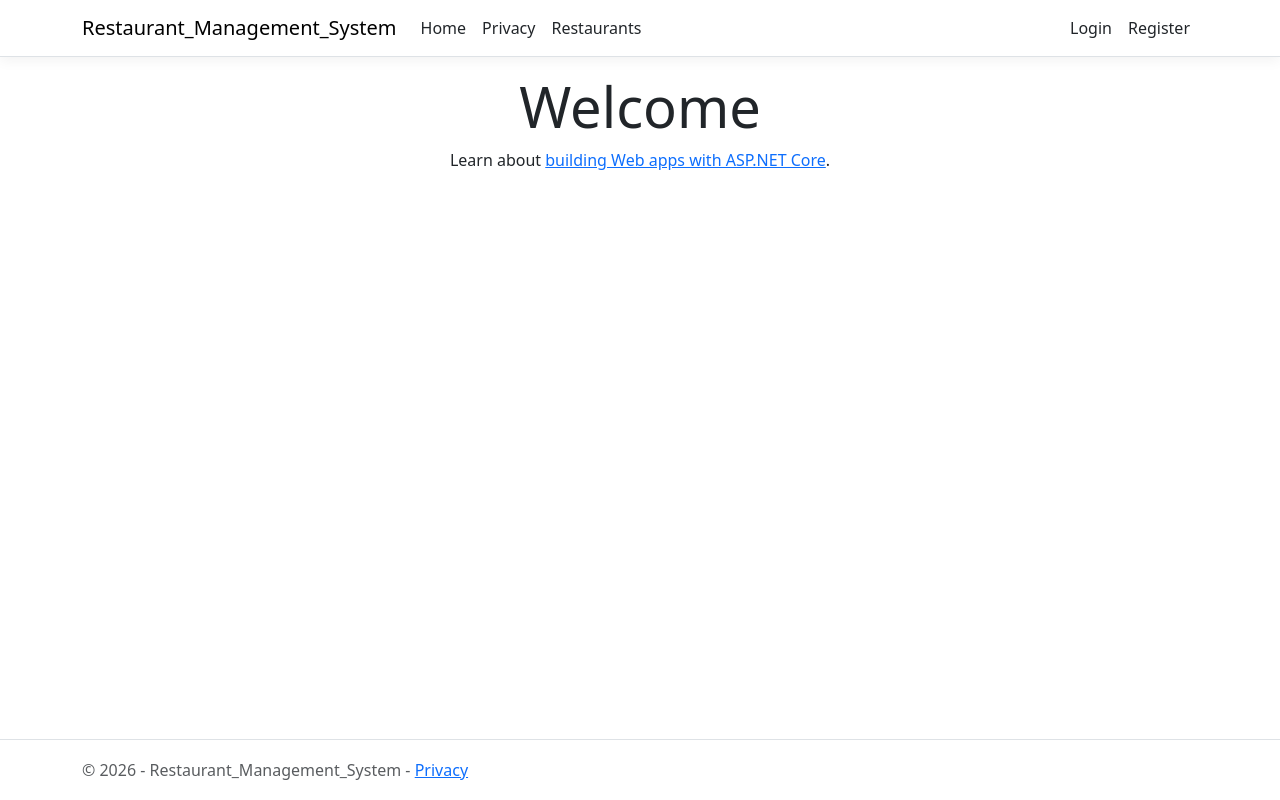
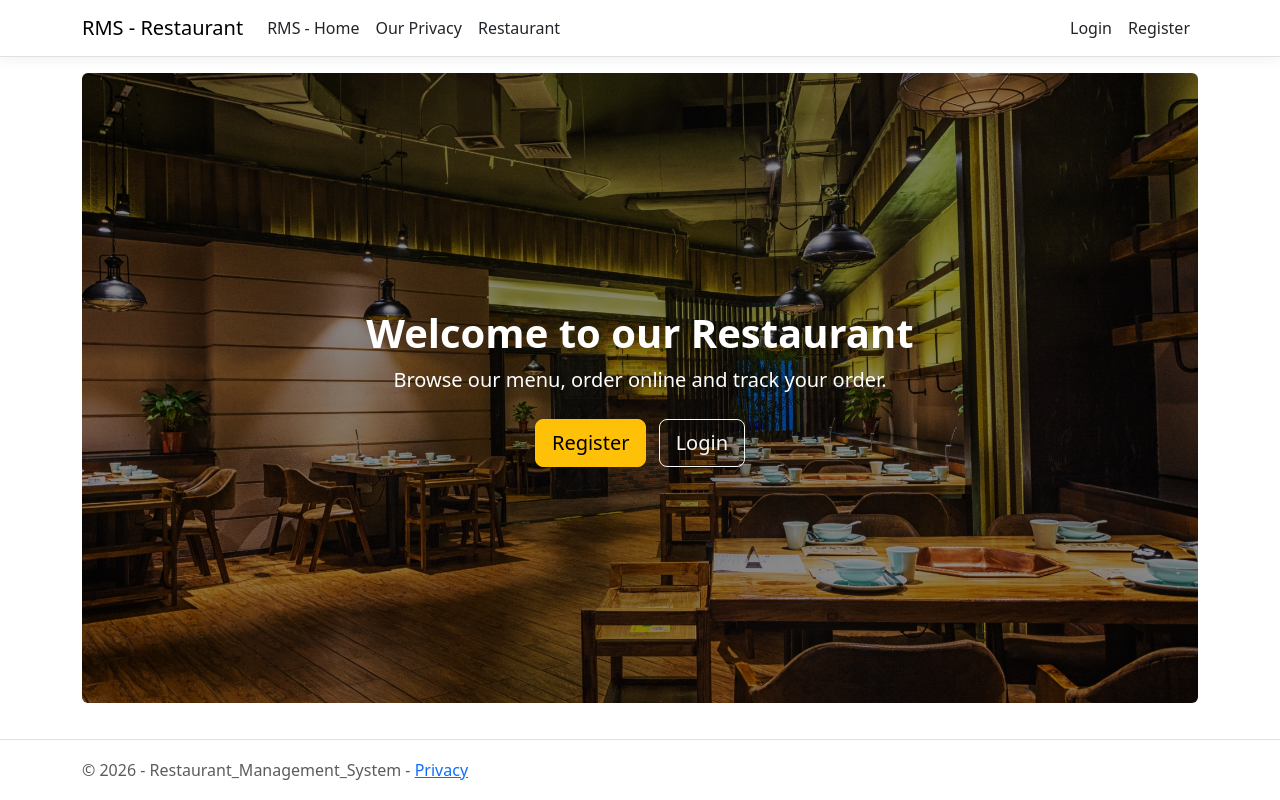
Before and after one commit to Munyambo/DOTNET-FINAL-PROJECT, an ASP.NET Core app: page / in a window 1280 px wide. Run offline with ASP.NET Core 8, Linux system fonts and the light colour scheme; style sheets or scripts are compiled from the project's sources.

Commit message:
Editing on the front page

```diff
--- a/Pages/Account/Register.cshtml.cs
+++ b/Pages/Account/Register.cshtml.cs
@@ -68,6 +68,7 @@ namespace Restaurant_Management_System.Pages.Account
             HttpContext.Session.SetInt32("UserId", user.Id);
             HttpContext.Session.SetString("Email", user.Email);
             HttpContext.Session.SetString("Role", user.Role);
+            HttpContext.Session.SetString("Name", FullName);
 
             return RedirectToPage("/Index");
         }
--- a/Pages/Index.cshtml
+++ b/Pages/Index.cshtml
@@ -4,7 +4,16 @@
     ViewData["Title"] = "Home page";
 }
 
-<div class="text-center">
-    <h1 class="display-4">Welcome</h1>
-    <p>Learn about <a href="https://learn.microsoft.com/aspnet/core">building Web apps with ASP.NET Core</a>.</p>
+<div class="rounded text-center text-white d-flex flex-column justify-content-center align-items-center"
+     style="height: calc(100vh - 170px);
+    background: linear-gradient(rgba(0,0,0,0.45), rgba(0,0,0,0.45)),
+    url('/images/restaurant.jpg') center / cover no-repeat;">
+
+    <h1 class="fw-bold">Welcome to our Restaurant</h1>
+    <p class="fs-5 mb-4">Browse our menu, order online and track your order.</p>
+
+    <div>
+        <a asp-page="/Account/Register" class="btn btn-warning btn-lg me-2">Register</a>
+        <a asp-page="/Account/Login" class="btn btn-outline-light btn-lg">Login</a>
+    </div>
 </div>
--- a/Pages/Shared/_Layout.cshtml
+++ b/Pages/Shared/_Layout.cshtml
@@ -14,7 +14,7 @@
     <header>
         <nav class="navbar navbar-expand-sm navbar-toggleable-sm navbar-light bg-white border-bottom box-shadow mb-3">
             <div class="container">
-                <a class="navbar-brand" asp-area="" asp-page="/Index">Restaurant_Management_System</a>
+                <a class="navbar-brand" asp-area="" asp-page="/Index">RMS - Restaurant</a>
                 <button class="navbar-toggler" type="button" data-bs-toggle="collapse" data-bs-target=".navbar-collapse" aria-controls="navbarSupportedContent"
                         aria-expanded="false" aria-label="Toggle navigation">
                     <span class="navbar-toggler-icon"></span>
@@ -22,20 +22,20 @@
                 <div class="navbar-collapse collapse d-sm-inline-flex justify-content-between">
                     <ul class="navbar-nav flex-grow-1">
                         <li class="nav-item">
-                            <a class="nav-link text-dark" asp-area="" asp-page="/Index">Home</a>
+                            <a class="nav-link text-dark" asp-area="" asp-page="/Index">RMS - Home</a>
                         </li>
                         <li class="nav-item">
-                            <a class="nav-link text-dark" asp-area="" asp-page="/Privacy">Privacy</a>
+                            <a class="nav-link text-dark" asp-area="" asp-page="/Privacy">Our Privacy</a>
                         </li>
                         <li class="nav-item">
-                            <a class="nav-link text-dark" asp-area="" asp-page="/Restaurants">Restaurants</a>
+                            <a class="nav-link text-dark" asp-area="" asp-page="/Restaurants">Restaurant</a>
                         </li>
                     </ul>
                     <ul class="navbar-nav">
                         @if (Context.Session.GetString("Email") != null)
                         {
                             <li class="nav-item">
-                                <span class="nav-link text-dark">Hello @Context.Session.GetString("Email") (@Context.Session.GetString("Role"))</span>
+                                <span class="nav-link text-dark">Welcome, @Context.Session.GetString("Name") (@Context.Session.GetString("Role"))</span>
                             </li>
                             <li class="nav-item">
                                 <form method="post" asp-page="/Account/Logout">
```
Also changed, not shown: Pages/Account/Login.cshtml.cs (+15 -0 lines), wwwroot/images/restaurant.jpg (added).
